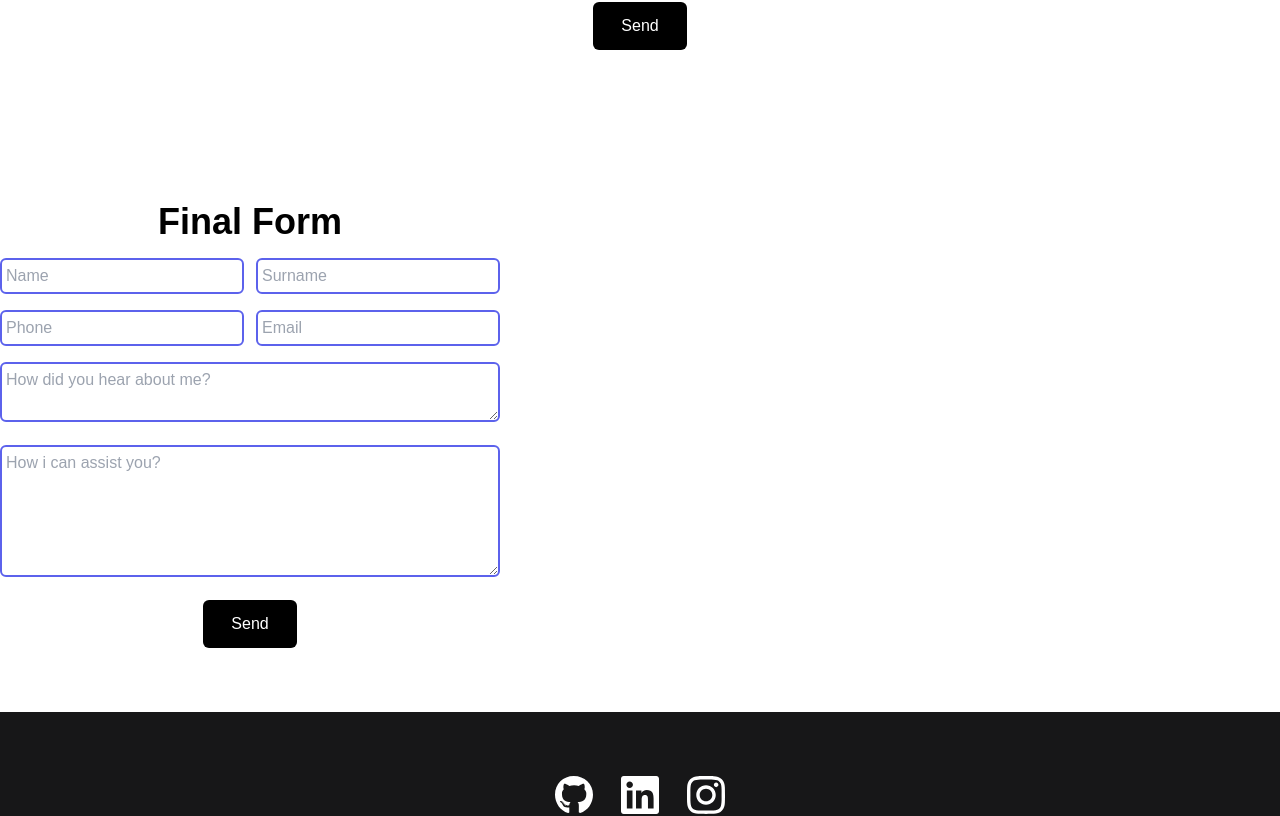
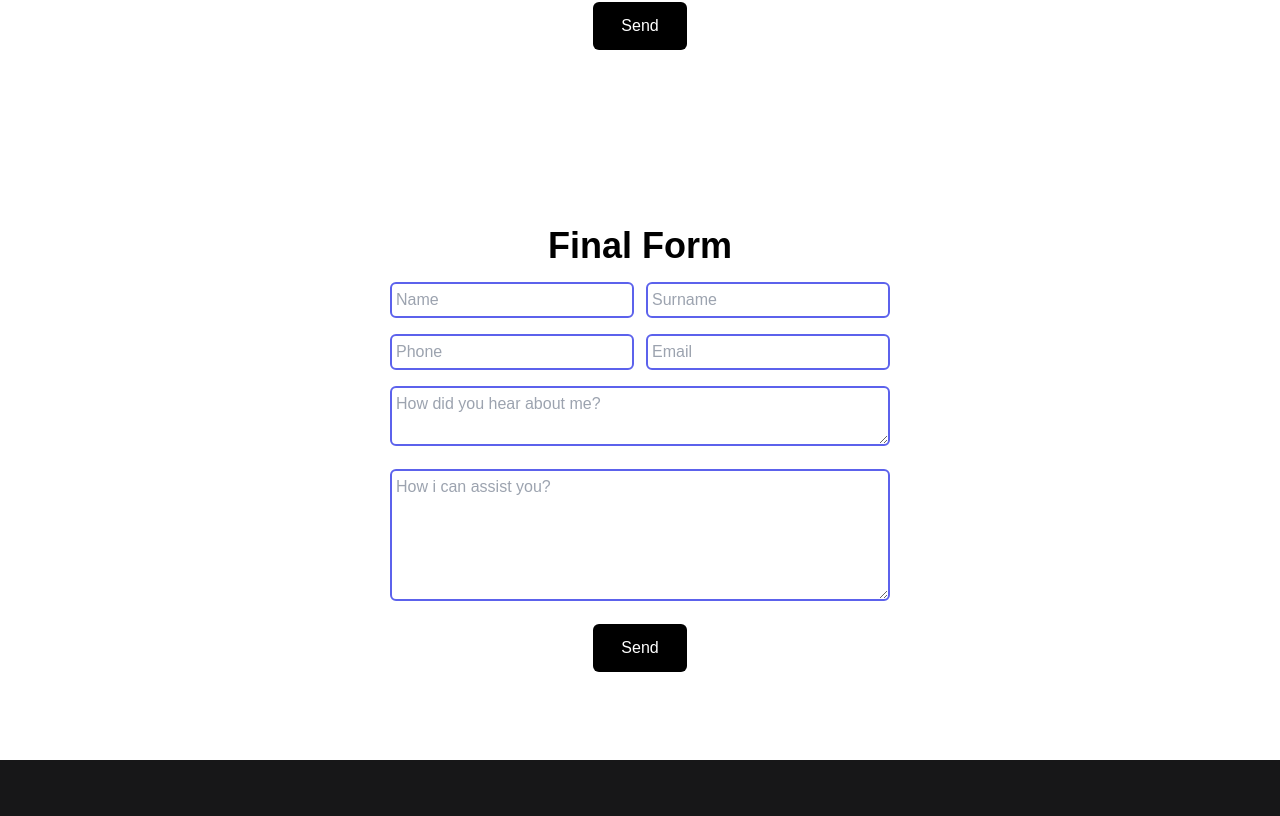
Before and after one commit to NickButnar/portfolio, a React (Create React App) app: page /contacts in a window 1280 px wide. Shown: the part 1034-1850 px from the top of the page. Built offline with nearby package versions, Linux system fonts and the light colour scheme.

Commit message:
add wrapper

```diff
--- a/src/components/FinalForm/FInalForm.js
+++ b/src/components/FinalForm/FInalForm.js
@@ -46,7 +46,7 @@ const FinalForm = () => {
     validators.reduce((error, validator) => error || validator(value), undefined);
 
   return (
-    <div>
+    <div className={styles.wrapper}>
       {dataReceived ? (
         <h2>Data received on the server</h2>
       ) : (
```
